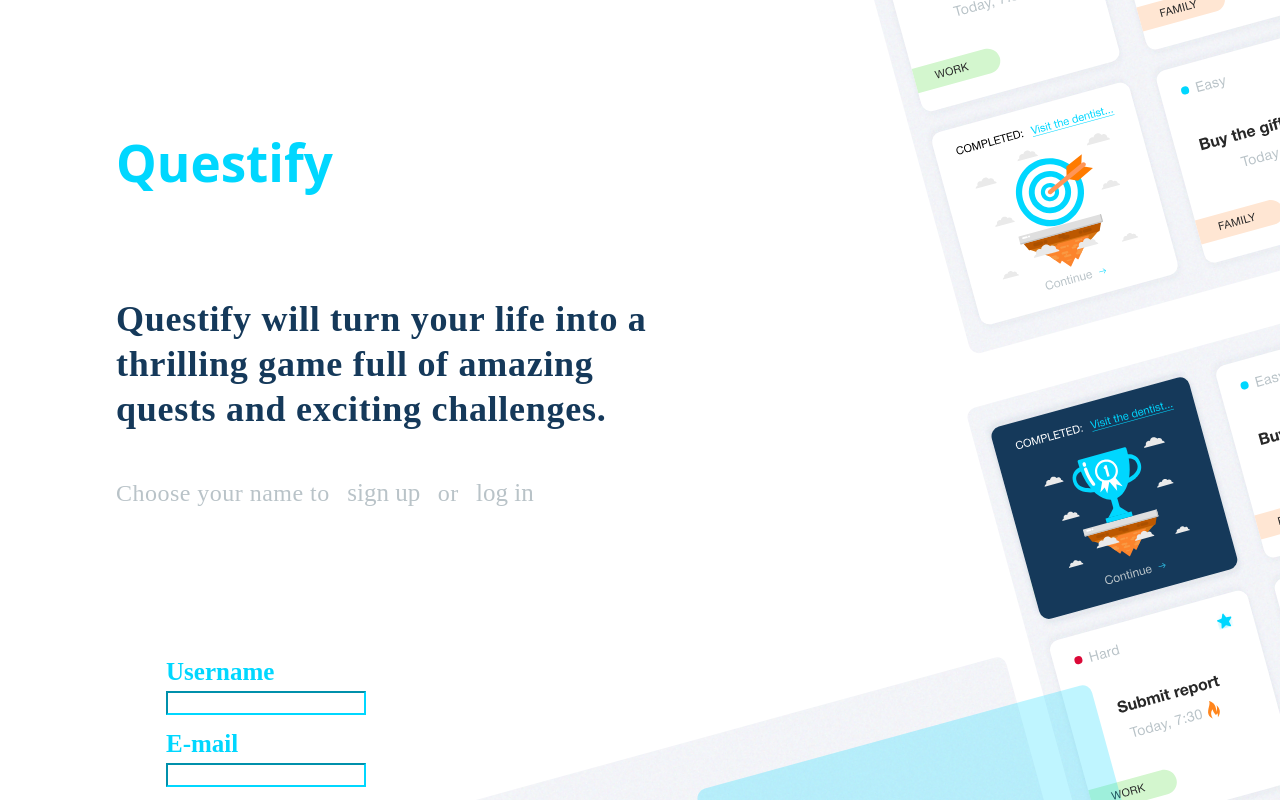
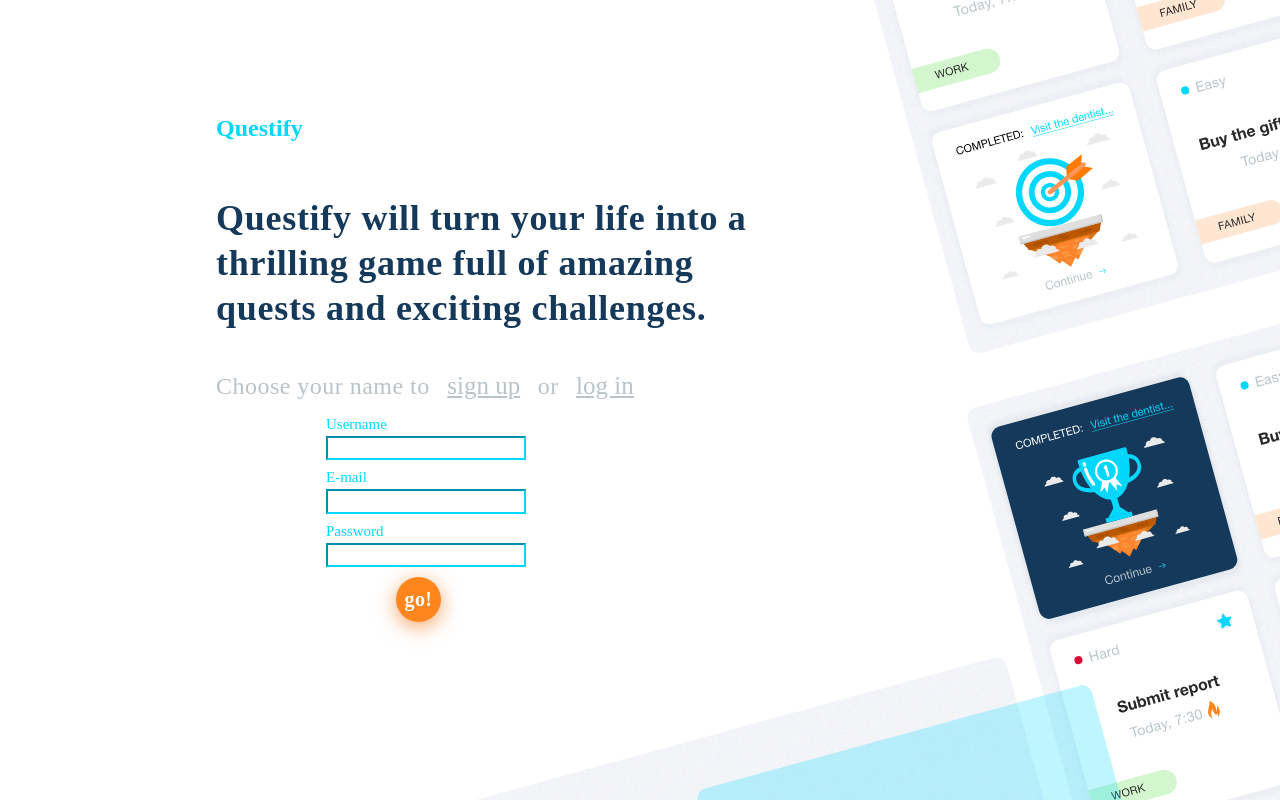
Before and after one commit to Mateusz-Gonera/Questify_front-end, a React (Vite) app: page /register in a window 1280 px wide. Built offline with nearby package versions, Linux system fonts and the light colour scheme.

Commit message:
css Form login/register

```diff
--- a/src/components/landing/Landing.module.css
+++ b/src/components/landing/Landing.module.css
@@ -12,15 +12,13 @@
 	}
 
 	.wrap {
-	max-height: 648px;
 		max-width: 320px;
 		position: relative;
 	}
 
 	.info {
 		max-width: 281px;
-	padding-top: 60px;
-	padding-bottom: 30px;
+		padding-top: 50px;
 	}
 
 	.landingHeader {
@@ -31,7 +29,7 @@
 		line-height: 24px;
 		letter-spacing: 0.02em;
 		display: flex;
-	padding-bottom: 60px;
+		padding-bottom: 30px;
 		margin: 0px;
 		color: #00D7FF;
 	}
@@ -49,52 +47,55 @@
 		color: #15395A;
 	}
 
-.landingTekst{
+	.landingTekst {
 		font-size: 14px;
 		font-family: 'HelveticaNeueCyr';
 		font-style: normal;
 		font-weight: 400;
 		line-height: 45px;
 		letter-spacing: 0.02em;
-	margin: 10px;
-	padding-bottom: 30px;
+		margin: 0px;
+		padding: 0px;
 		color: #B9C3C8;
 	}
 
-.textButton{
+	.textButton {
 		font-size: 14px;
+		text-decoration: underline;
 		margin: 0px;
 		padding: 0px;
 		color: #B9C3C8;
 		background-color: #fff;
 	}
-.textButton:hover{
+
+	.textButton:hover {
 		color: #00D7FF;
 	}
+
 	.input__form {
 		width: 150px;
-			margin-bottom: 10px;
+		margin-bottom: 5px;
 		border-color: #00D7FF;
 	}
 
 	.container__form {
-			margin: 50px;
-			padding: 20px 0;
+		margin: 5px 0px 10px 50px;
 		width: 150px;
 		z-index: 2;
 		font-family: 'HelveticaNeueCyr';
 	}
 
 	.paragraph__form {
-			font-size: 25px;
+		font-size: 15px;
 		margin-bottom: 15px;
-			font-weight: 700;
 		text-align: center;
 		color: #00D7FF;
 		font-family: 'HelveticaNeueCyr';
 	}
 
 	.buttonGo {
+		margin-top: 5px;
+		margin-left: 50px;
 		background-color: #FF851C;
 		border-radius: 50%;
 		width: 35px;
@@ -155,7 +156,7 @@
 		font-size: 20px;
 		line-height: 20px;
 		letter-spacing: 0.02em;
-		padding-bottom: 50px;
+		padding-bottom: 40px;
 		color: #00D7FF;
 	}
 
@@ -183,6 +184,7 @@
 
 	.textButton {
 		font-size: 18px;
+		text-decoration: underline;
 		margin: 0px;
 		padding: 0px;
 		color: #B9C3C8;
@@ -192,35 +194,37 @@
 	.textButton:hover {
 		color: #00D7FF;
 	}
+
 	.info {
 		max-width: 375px;
-		padding-top: 50px;
+		padding-top: 200px;
 	}
 
 	.input__form {
 		width: 200px;
-			margin-bottom: 10px;
+		margin-bottom: 5px;
 		border-color: #00D7FF;
 	}
 
 	.container__form {
-			margin: 50px;
-			padding: 20px 0;
+		margin-left: 90px;
 		width: 200px;
 		z-index: 2;
 		font-family: 'HelveticaNeueCyr';
+		;
 	}
 
 	.paragraph__form {
-			font-size: 25px;
+		font-size: 15px;
 		margin-bottom: 15px;
-			font-weight: 700;
 		text-align: center;
 		color: #00D7FF;
 		font-family: 'HelveticaNeueCyr';
 	}
 
 	.buttonGo {
+		margin-top: 5px;
+		margin-left: 70px;
 		background-color: #FF851C;
 		border-radius: 50%;
 		width: 45px;
@@ -275,7 +279,7 @@
 		font-family: 'HelveticaNeueCyr';
 		font-style: normal;
 		font-weight: 400;
-			font-size: 24px;
+		font-size: 18px;
 		line-height: 45px;
 		margin: 0px;
 		letter-spacing: 0.02em;
@@ -284,7 +288,8 @@
 	}
 
 	.textButton {
-			font-size: 24px;
+		font-size: 18px;
+		text-decoration: underline;
 		margin: 0px;
 		padding: 0px;
 		color: #B9C3C8;
@@ -296,12 +301,12 @@
 	}
 
 	.info {
-		max-width: 515px;
-		padding-top: 100px;
+		max-width: 500px;
 	}
 
 	.landingHeader {
-		padding-bottom: 50px;
+		margin: 0px;
+		padding-bottom: 30px;
 		color: #00D7FF;
 		font-family: 'HelveticaNeueCyr';
 		font-style: normal;
@@ -312,11 +317,11 @@
 	}
 
 	.landingParagraph {
-		max-width: 375px;
+		max-width: 400px;
 		text-align: left;
 		font-family: 'HelveticaNeueCyr';
 		font-style: normal;
-		font-size: 33px;
+		font-size: 24px;
 		line-height: 45px;
 		letter-spacing: 0.02em;
 		font-weight: 700;
@@ -326,19 +331,18 @@
 	}
 
 	.info {
-		padding-top: 100px;
-		padding-bottom: 25px;
+		padding-top: 50px;
+		padding-bottom: 10px;
 	}
 
 	.input__form {
 		width: 200px;
-    margin-bottom: 10px;
+		margin-bottom: 5px;
 		border-color: #00D7FF;
 	}
 
 	.container__form {
-	margin: 50px;
-    padding: 20px 0;
+		margin-left: 80px;
 		width: 200px;
 		z-index: 2;
 		font-family: 'HelveticaNeueCyr';
@@ -346,15 +350,16 @@
 	}
 
 	.paragraph__form {
-    font-size: 25px;
+		font-size: 15px;
 		margin-bottom: 15px;
-    font-weight: 700;
 		text-align: center;
 		color: #00D7FF;
 		font-family: 'HelveticaNeueCyr';
 	}
 
 	.buttonGo {
+		margin-top: 5px;
+		margin-left: 70px;
 		background-color: #FF851C;
 		border-radius: 50%;
 		width: 45px;
@@ -400,7 +405,7 @@
 
 	.container {
 		margin: 0px;
-		padding-left: 100px;
+		padding-left: 200px;
 		position: fixed;
 		z-index: 2;
 	}
@@ -413,12 +418,12 @@
 		line-height: 45px;
 		letter-spacing: 0.02em;
 		margin: 0px;
-			padding-bottom: 30px;
 		color: #B9C3C8;
 	}
 
 	.textButton {
 		font-size: 25px;
+		text-decoration: underline;
 		margin: 0px;
 		padding: 10px;
 		color: #B9C3C8;
@@ -431,16 +436,21 @@
 
 	.info {
 		padding-top: 100px;
-		padding-bottom: 35px;
 		max-width: 562px;
 	}
 
 	.landingHeader {
-		padding-bottom: 70px;
+		font-family: 'HelveticaNeueCyr';
+		font-style: normal;
+		font-weight: 700;
+		font-size: 24px;
+		line-height: 24px;
+		padding-bottom: 20px;
 		color: #00D7FF;
 	}
 
 	.landingParagraph {
+		margin-bottom: 30px;
 		max-width: 562px;
 		font-size: 36px;
 		font-family: 'HelveticaNeueCyr';
@@ -451,15 +461,15 @@
 		color: #15395A;
 
 	}
+
 	.input__form {
 		width: 200px;
-    margin-bottom: 10px;
+		margin-bottom: 5px;
 		border-color: #00D7FF;
 	}
 
 	.container__form {
-	margin: 50px;
-    padding: 20px 0;
+		margin-left: 110px;
 		width: 200px;
 		z-index: 2;
 		font-family: 'HelveticaNeueCyr';
@@ -467,15 +477,16 @@
 	}
 
 	.paragraph__form {
-    font-size: 25px;
+		font-size: 15px;
 		margin-bottom: 15px;
-    font-weight: 700;
 		text-align: center;
 		color: #00D7FF;
 		font-family: 'HelveticaNeueCyr';
 	}
 
 	.buttonGo {
+		margin-top: 5px;
+		margin-left: 70px;
 		background-color: #FF851C;
 		border-radius: 50%;
 		width: 45px;
--- a/src/pages/landingPage/Register.jsx
+++ b/src/pages/landingPage/Register.jsx
@@ -18,10 +18,6 @@ const Register = () => {
       </div>
       <Background></Background>
     </div>
-
-    // <div>
-    //   <RegisterForm />
-    // </div>
   );
 };
 
```
Lines whose indentation alone changed are shown as unchanged.
